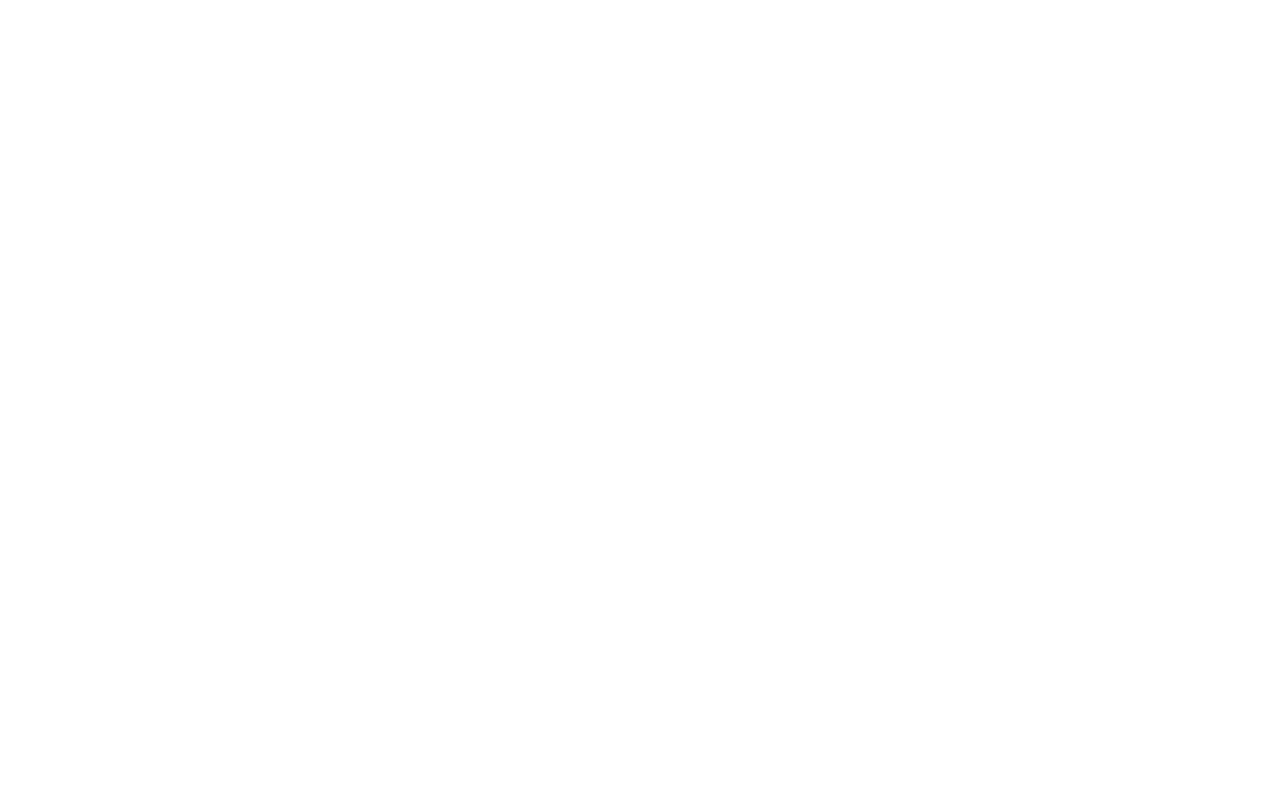
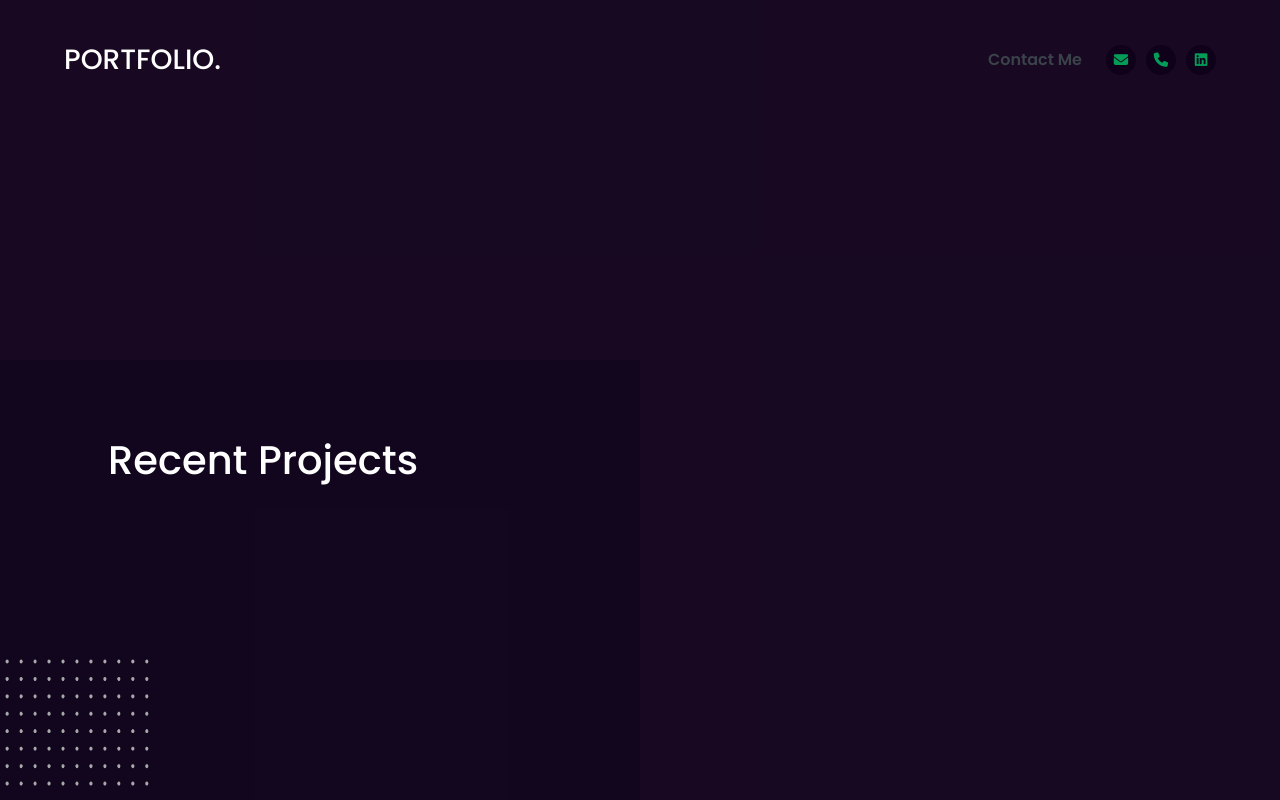
Before and after one commit to suraj-20/new-portfolio, a React (Create React App) app: page /projects in a window 1280 px wide. Before the commit this address had no page. Built offline with nearby package versions, Linux system fonts and the light colour scheme.

Commit message:
project-page

```diff
--- a/src/App.css
+++ b/src/App.css
@@ -80,6 +80,11 @@
   transition: 0.3s ease-out;
 }
 
+.primary-btn:hover {
+  box-shadow: 10px 10px;
+  color: red;
+}
+
 .secondary-btn {
   background: var(--primaryColor);
   color: var(--whiteColor);
@@ -89,6 +94,11 @@
   transition: 0.3s ease-out;
 }
 
+.secondary-btn:hover {
+  box-shadow: 10px 10px;
+  color: red;
+}
+
 .icon {
   width: 50px;
   height: 50px;
--- a/src/App.js
+++ b/src/App.js
@@ -1,7 +1,8 @@
 import "./App.css";
 import { BrowserRouter, Routes, Route } from "react-router-dom";
 import Home from "./Pages/HomePage/Home";
-import About from "./Pages/AboutPage/About";
+import Blogs from "./Pages/BlogPage/Blogs";
+import Project from "./Pages/ProjectsPage/Project";
 
 function App() {
   return (
@@ -9,7 +10,8 @@
       <BrowserRouter>
         <Routes>
           <Route path="/" element={<Home />}></Route>
-          <Route path="/about" element={<About />}></Route>
+          <Route path="/blogs" element={<Blogs />}></Route>
+          <Route path="/projects" element={<Project />}></Route>
         </Routes>
       </BrowserRouter>
     </>
--- /dev/null
+++ b/src/Components/MYBESTWORKS_SECTION/MyBestWorks.css
@@ -0,0 +1,20 @@
+.projects-section-content {
+    height: 85vh;
+    flex-direction: column;
+    align-items: start;
+    justify-content: center;
+}
+
+.project-section-bg {
+    width: 50%;
+    height: 55%;
+    position: absolute;
+    bottom: 0;
+    left: 0;
+    z-index: -1;
+}
+
+.project-bg {
+    width: 100%;
+    height: 100%;
+}
--- /dev/null
+++ b/src/Components/MYBESTWORKS_SECTION/MyBestWorks.jsx
@@ -0,0 +1,56 @@
+import React from "react";
+import "./MyBestWorks.css"
+import img from "../../Assets/Images/Screenshot 2024-02-27 165642.png";
+import img2 from "../../Assets/Images/todoapp ss.png";
+import img3 from "../../Assets/Images/wowfare.png";
+import pngwing from "../../Assets/Images/pngwing.com (1).png";
+import { Link } from "react-router-dom";
+import Header from "../HEADER_SECTION/Header";
+
+const cardObj = [
+  {
+    id: 1,
+    project_name: "Shopify",
+    project_image: img,
+    project_link: "https://shopify-28.netlify.app/",
+    project_git_link: "https://github.com/suraj-20/frontend",
+  },
+  {
+    id: 2,
+    project_name: "Todos",
+    project_image: img2,
+    project_link: "https://todos-28.netlify.app/login",
+    project_git_link: "https://github.com/suraj-20/todo-frontend",
+  },
+  {
+    id: 3,
+    project_name: "wowfare",
+    project_image: img3,
+    project_link: "https://client-puce-ten.vercel.app/",
+    project_git_link: "https://github.com/suraj-20/client",
+  },
+];
+
+const MyBestWorks = () => {
+  return (
+    <div className="recent-project-container">
+      {/* <div className="project-background-image"></div> */}
+      <div className="header-section">
+        <Header />
+      </div>
+      <div className="projects-section-content container flex">
+        <div className="projects-heading">
+          <h1 className="heading">Recent Projects</h1>
+        </div>
+      </div>
+      <div className="projects-section-dot dots">
+        <img src={pngwing} alt="" />
+      </div>
+      <div className="project-section-bg background-image">
+        <div className="hero-right-container project-bg"></div>
+      </div>
+    </div>
+  );
+};
+
+export default MyBestWorks;
--- a/src/Components/RECENTPROJECT_SECTION/RecentProjects.jsx
+++ b/src/Components/RECENTPROJECT_SECTION/RecentProjects.jsx
@@ -67,6 +67,9 @@
             );
           })}
         </div>
+        <Link to={"/projects"} className="project-btn">
+          <button className="secondary-btn" >More Projects</button>
+        </Link>
       </div>
       <div className="project-section-dot dots">
         <img src={pngwing} alt="" />
--- a/src/Pages/AboutPage/About.jsx
+++ /dev/null
@@ -1,11 +0,0 @@
-import React from 'react'
-
-const About = () => {
-  return (
-    <div className='about'>
-      Radhe Radhe
-    </div>
-  )
-}
-
-export default About
--- /dev/null
+++ b/src/Pages/BlogPage/Blogs.jsx
@@ -0,0 +1,11 @@
+import React from 'react'
+
+const Blogs = () => {
+  return (
+    <div className='blog-page'>
+      <h1>Blogs</h1>
+    </div>
+  )
+}
+
+export default Blogs
--- /dev/null
+++ b/src/Pages/ProjectsPage/Project.css
@@ -0,0 +1,4 @@
+.project-section {
+    width: 100%;
+    height: 100vh;
+}
--- /dev/null
+++ b/src/Pages/ProjectsPage/Project.jsx
@@ -0,0 +1,15 @@
+import React from "react";
+import "./Project.css"
+import MyBestWorks from "../../Components/MYBESTWORKS_SECTION/MyBestWorks";
+
+const Project = () => {
+  return (
+    <div className="project-page">
+      <section className="project-section">
+        <MyBestWorks />
+      </section>
+    </div>
+  );
+};
+
+export default Project;
```
